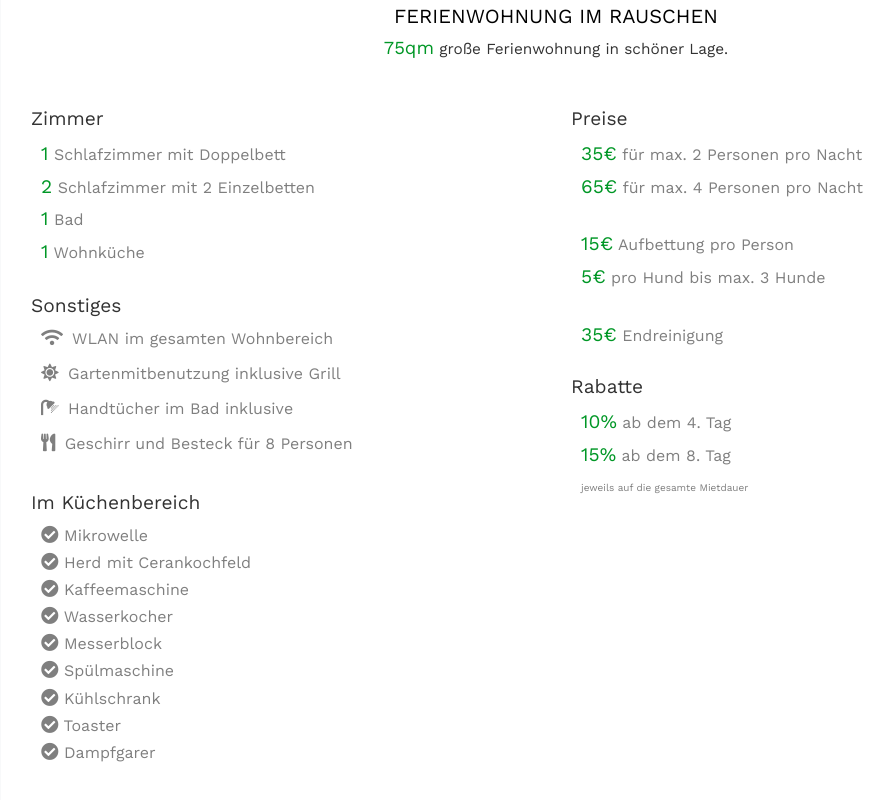
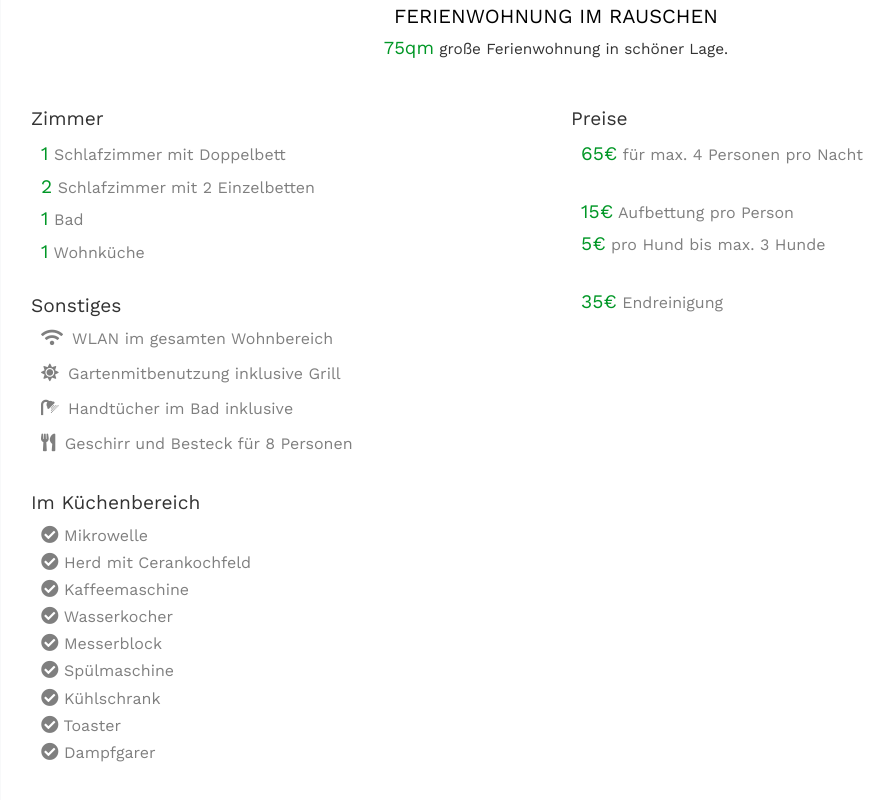
Before and after one commit to psurrey/im-rauschen, a plain HTML site: page index.html in a window 1280 px wide. Shown: the part 1615-2415 px from the top of the page, without its empty margins (84-978 px from the left). Drawn offline with nearby package versions, Linux system fonts and the light colour scheme.

Commit message:
Adjust prices

```diff
--- a/index.html
+++ b/index.html
@@ -196,7 +196,6 @@
                     <div class="col-sm-12 col-md-6 mb-4 text-left">
                       <h6>Preise</h6>
                       <ul>
-                        <li><strong class="price">35€</strong> für max. 2 Personen pro Nacht</li>
                         <li><strong class="price">65€</strong> für max. 4 Personen pro Nacht</li>
                       </ul>
                       <ul>
@@ -205,13 +204,6 @@
                       </ul>
                       <ul class="mb-4">
                         <li><strong class="price">35€</strong> Endreinigung</li>
-                      </ul>
-
-                      <h6>Rabatte</h6>
-                      <ul>
-                        <li><strong class="price">10%</strong> ab dem 4. Tag</li>
-                        <li><strong class="price">15%</strong> ab dem 8. Tag</li>
-                        <li><span class="text-small">jeweils auf die gesamte Mietdauer</span></li>
                       </ul>
                     </div>
                   </div>
```
